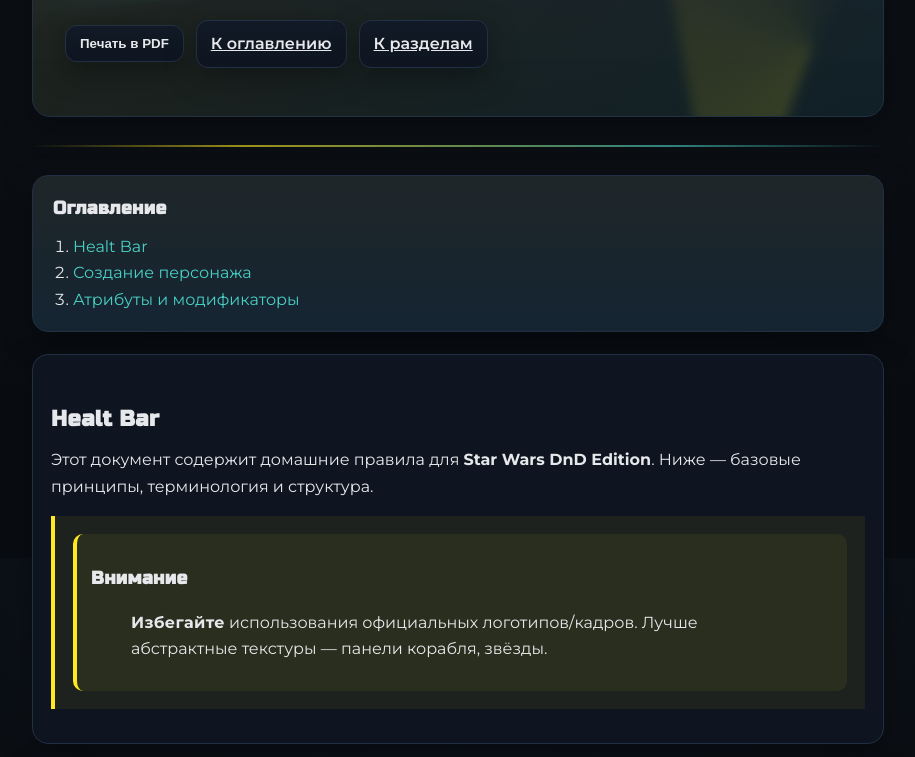
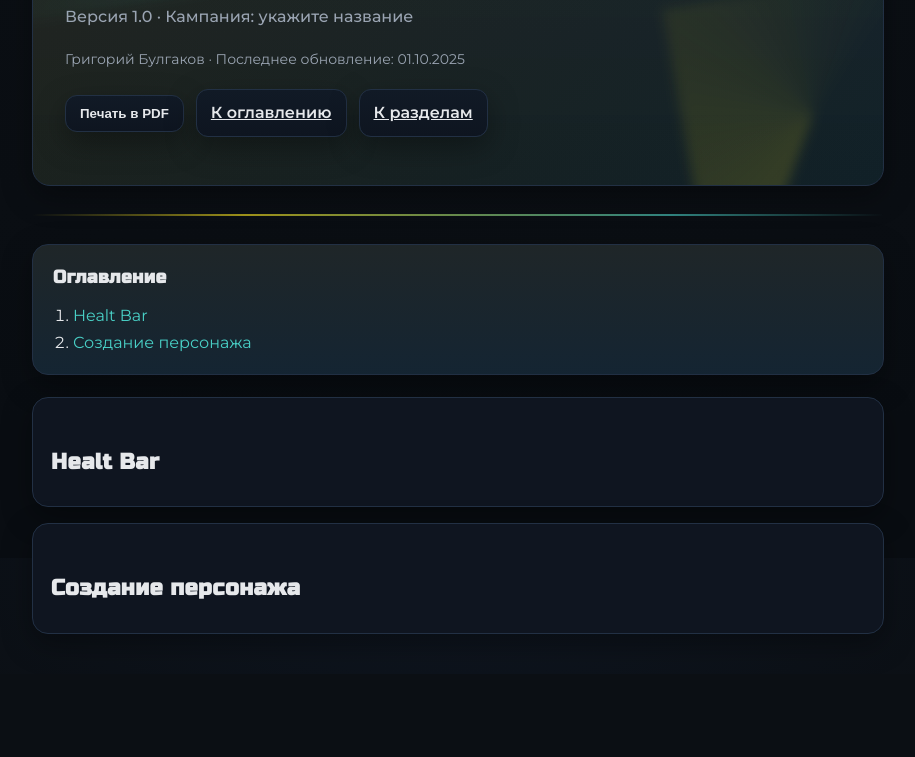
Before and after one commit to grigorybulgakov/star-wars-ttrpg-by-parade, a plain HTML site: page index.html in a window 1280 px wide. Shown: the part 242-999 px from the top of the page, without its empty margins (182-1097 px from the left). After the commit the page ends 916 px from the top, so only its background shows below. Drawn offline with nearby package versions, Linux system fonts and the light colour scheme.

Commit message:
Update index.html

```diff
--- a/index.html
+++ b/index.html
@@ -31,22 +31,16 @@
     p{margin:10px 0}
     .panel{background:linear-gradient(180deg, rgba(255,255,255,.02), rgba(0,0,0,.15)), var(--panel); border:1px solid var(--border);border-radius:16px;padding:18px 20px;box-shadow:var(--shadow)}
     .callout{border-left:4px solid var(--accent);padding:12px 14px;background:rgba(255,232,31,.06);border-radius:10px}
-    .callout strong{letter-spacing:.02em}
     .sw-table{width:100%;border-collapse:collapse;overflow:hidden;border-radius:12px;border:1px solid var(--border)}
     .sw-table th,.sw-table td{padding:10px 12px;border-bottom:1px solid var(--border)}
     .sw-table thead th{font-weight:700;text-align:left;background:rgba(255,232,31,.08)}
     .sw-table tbody tr:nth-child(odd){background:rgba(255,255,255,.02)}
-    .rule-tag{display:inline-block;border:1px solid var(--border);background:#0c131e;padding:2px 8px;border-radius:999px;font-size:12px;color:#9aa4b2}
-    .page-break{break-after:page}
     @page{size:A4;margin:16mm}
     @media print{
       body{background:#fff;color:#000}
       .container{margin:0;max-width:100%;padding:0}
       .cover,.panel,.toc{background:#fff;border-color:#ddd;box-shadow:none}
       .title{text-shadow:none;color:#000}
-      a{color:#000;text-decoration:none}
-      .divider{background:#000;opacity:.1}
-      .callout{background:#f6f7f9;border-color:#000}
       .btn,.toolbar,.no-print{display:none !important}
     }
     .error{margin-top:16px;padding:12px 14px;border-radius:10px;background:#3a1111;border:1px solid #5b1a1a;color:#ffdcdc}
@@ -57,11 +51,11 @@
     <header class="cover">
       <h1 class="title">Star Wars DnD — Домашние правила</h1>
       <p class="subtitle">Версия 1.0 · Кампания: укажите название</p>
-      <p class="meta">Автор: вы · Последнее обновление: <span id="last-upd">—</span></p>
-      <div class="toolbar no-print" id="toolbar">
-        <button class="btn" id="btn-print" onclick="window.print()">Печать в PDF</button>
+      <p class="meta" id="meta">Автор: вы · Последнее обновление: <span id="last-upd">—</span></p>
+      <div class="toolbar no-print">
+        <button class="btn" onclick="window.print()">Печать в PDF</button>
         <a class="btn" href="#toc">К оглавлению</a>
-        <a class="btn" href="#cms-root">К разделам</a>
+        <a class="btn" href="#sections-root">К разделам</a>
       </div>
     </header>
 
@@ -73,16 +67,16 @@
     </nav>
 
     <main>
-      <div id="cms-root"><div class="panel"><p>Загрузка контента…</p></div></div>
+      <div id="sections-root"><div class="panel"><p>Загрузка…</p></div></div>
       <div id="errors"></div>
     </main>
   </div>
 
   <script src="https://cdn.jsdelivr.net/npm/marked/marked.min.js"></script>
   <script>
-    marked.setOptions({ gfm: true, breaks: true });
+    marked.setOptions({ gfm:true, breaks:true });
 
-    const showError = (msg) => {
+    const showError = msg => {
       const box = document.getElementById('errors');
       const div = document.createElement('div');
       div.className = 'error';
@@ -90,81 +84,82 @@
       box.appendChild(div);
     };
 
-    function applyStyle(el, style={}, kind="panel"){
-      const { mt=16, mb=16, pad=18, text, accent, bg, bgImage, fontHead, fontBody, head, border, bar } = style || {};
-      el.style.marginTop = (mt||0)+'px';
-      el.style.marginBottom = (mb||0)+'px';
-      if(kind==="panel"){
-        el.style.padding = (pad||18)+'px';
-        if(bg) el.style.background = bg;
-        if(text) el.style.color = text;
-        if(bgImage){
-          el.style.backgroundImage = `url(${bgImage})`;
-          el.style.backgroundSize = 'cover';
-          el.style.backgroundRepeat = 'no-repeat';
-        }
-      }
-      if(kind==="callout"){
-        el.style.padding = (pad||12)+'px';
-        if(bg) el.style.background = bg;
-        if(bar) el.style.borderLeft = `4px solid ${bar}`;
-        if(text) el.style.color = text;
-      }
-      if(fontHead) el.style.setProperty('--font-head', fontHead);
-      if(fontBody) el.style.setProperty('--font-body', fontBody);
+    const el = (tag, cls) => { const x=document.createElement(tag); if(cls) x.className=cls; return x; };
+
+    function applyBoxStyle(node, style={}){
+      const { mt=16, mb=16, pad=18, bg, text } = style;
+      node.style.marginTop = mt+'px';
+      node.style.marginBottom = mb+'px';
+      if(pad!=null) node.style.padding = pad+'px';
+      if(bg) node.style.background = bg;
+      if(text) node.style.color = text;
     }
 
-    function renderSection(item){
-      const wrap = document.createElement('section');
-      wrap.className = 'panel';
-      applyStyle(wrap, item.style || {}, 'panel');
-      const h = document.createElement('h2');
-      h.textContent = item.title || 'Раздел';
-      const body = document.createElement('div');
-      body.innerHTML = marked.parse(item.body || '');
-      if(item.style && item.style.fontHead) h.style.fontFamily = item.style.fontHead;
-      if(item.style && item.style.fontBody) body.style.fontFamily = item.style.fontBody;
-      wrap.appendChild(h); wrap.appendChild(body);
-      return wrap;
+    function hTag(level, text){ const h = document.createElement('h'+level); h.textContent=text; return h; }
+
+    function renderBlock(block){
+      const type = block.type || 'markdown';
+
+      if(type === 'markdown'){
+        const box = el('div');
+        applyBoxStyle(box, block.style);
+        box.innerHTML = marked.parse(block.body||'');
+        return box;
+      }
+
+      if(type === 'subheading'){
+        const lvl = block.tocLevel===3 ? 3 : 2;
+        const h = hTag(lvl, block.title||'Подзаголовок');
+        if(block.includeInTOC===false) h.setAttribute('data-toc','off');
+        return h;
+      }
+
+      if(type === 'callout'){
+        const wrap = el('div','callout'); applyBoxStyle(wrap, block.style);
+        if(block.title){ const h = hTag(block.tocLevel===3?3:2, block.title); if(block.includeInTOC===false) h.setAttribute('data-toc','off'); wrap.appendChild(h); }
+        const inner = el('div'); inner.innerHTML = marked.parse(block.text||''); wrap.appendChild(inner);
+        return wrap;
+      }
+
+      if(type === 'table'){
+        const wrap = el('div'); applyBoxStyle(wrap, block.style);
+        if(block.title){ const h = hTag(block.tocLevel===3?3:2, block.title); if(block.includeInTOC===false) h.setAttribute('data-toc','off'); wrap.appendChild(h); }
+        const tbl = el('table','sw-table');
+        const thead = el('thead'); const trh = el('tr');
+        (block.columns||[]).forEach(c=>{ const th=el('th'); th.textContent=c; trh.appendChild(th); });
+        thead.appendChild(trh); tbl.appendChild(thead);
+        const tbody = el('tbody');
+        (block.rows||[]).forEach(r=>{
+          const tr=el('tr');
+          (r||[]).forEach(v=>{ const td=el('td'); td.textContent=v; tr.appendChild(td); });
+          tbody.appendChild(tr);
+        });
+        tbl.appendChild(tbody); wrap.appendChild(tbl);
+        return wrap;
+      }
+
+      // fallback
+      const box = el('div'); box.textContent = '[неизвестный блок]'; return box;
     }
 
-    function renderCallout(item){
-      const wrap = document.createElement('section');
-      applyStyle(wrap, item.style || {}, 'callout');
-      const inner = document.createElement('div');
-      inner.className = 'callout';
-      const h = document.createElement('h3');
-      h.textContent = item.title || 'Внимание';
-      h.setAttribute('data-toc','callout');
-      const body = document.createElement('div');
-      body.innerHTML = marked.parse(item.text || '');
-      if(item.style && item.style.fontHead) h.style.fontFamily = item.style.fontHead;
-      if(item.style && item.style.fontBody) body.style.fontFamily = item.style.fontBody;
-      inner.appendChild(h); inner.appendChild(body); wrap.appendChild(inner);
-      return wrap;
+    function renderSection(section){
+      const panel = el('section','panel'); applyBoxStyle(panel, section.style);
+      // заголовок H2, можно скрыть (empty title)
+      if(section.title){
+        const h = hTag(2, section.title);
+        if(section.includeInTOC === false) h.setAttribute('data-toc','off');
+        panel.appendChild(h);
+      }
+
+      (section.blocks||[]).forEach(b => {
+        const node = renderBlock(b);
+        panel.appendChild(node);
+      });
+
+      return panel;
     }
 
-    function renderTable(item){
-      const wrap = document.createElement('section');
-      wrap.className = 'panel';
-      applyStyle(wrap, item.style || {}, 'panel');
-      const h = document.createElement('h2'); h.textContent = item.title || 'Таблица';
-      const table = document.createElement('table'); table.className='sw-table';
-      const thead = document.createElement('thead'); const trh = document.createElement('tr');
-      (item.columns||[]).forEach(c=>{ const th=document.createElement('th'); th.textContent=c; if(item.style && item.style.head) th.style.background=item.style.head; trh.appendChild(th); });
-      thead.appendChild(trh);
-      const tbody = document.createElement('tbody');
-      (item.rows||[]).forEach(r=>{
-        const tr=document.createElement('tr');
-        [r.c1,r.c2,r.c3,r.c4,r.c5,r.c6].filter(v=>v!==undefined).forEach(val=>{ const td=document.createElement('td'); td.textContent=val; tr.appendChild(td); });
-        tbody.appendChild(tr);
-      });
-      table.appendChild(thead); table.appendChild(tbody);
-      wrap.appendChild(h); wrap.appendChild(table);
-      return wrap;
-    }
-
-    function regenerateTOC(settings){
+    function regenTOC(settings){
       const main = document.querySelector('main');
       const toc = document.getElementById('toc-list');
       if(!main || !toc) return;
@@ -172,9 +167,9 @@
       const levels = (settings?.toc?.levels?.length ? settings.toc.levels : [2,3]).sort();
       const selector = levels.map(l => `h${l}`).join(', ');
       let hs = [...main.querySelectorAll(selector)];
-      if(settings?.toc?.excludeCallouts){
-        hs = hs.filter(h => h.getAttribute('data-toc') !== 'callout');
-      }
+      // исключать элементы, помеченные data-toc="off"
+      hs = hs.filter(h => h.getAttribute('data-toc') !== 'off');
+
       toc.innerHTML = '';
       let ol = toc, lastLevel = Math.min(...levels);
       hs.forEach((h, idx)=>{
@@ -190,79 +185,39 @@
     }
 
     async function getJSON(path){
-      try{
-        const res = await fetch(path, {cache:'no-cache'});
-        if(!res.ok) throw new Error(`${path} → HTTP ${res.status}`);
-        return await res.json();
-      }catch(err){
-        showError(`Не удалось загрузить ${path}. ${err.message}`);
-        throw err;
-      }
+      const r = await fetch(path, {cache:'no-cache'});
+      if(!r.ok){ showError(`${path}: HTTP ${r.status}`); throw new Error(path); }
+      return r.json();
     }
 
     (async function(){
       try{
-        const [settings, sections, callouts, tables] = await Promise.all([
+        const [settings, sectionsFile] = await Promise.all([
           getJSON('./content/settings.json'),
-          getJSON('./content/sections.json'),
-          getJSON('./content/callouts.json'),
-          getJSON('./content/tables.json')
+          getJSON('./content/sections.json')
         ]);
 
-        // Заголовок/обложка
+        // Обложка: автор/дата управляются из settings
         if (settings?.pageTitle) document.title = settings.pageTitle;
         if (settings?.cover){
-          const { title, subtitle, author, showPrintButton, dateMode, dateText } = settings.cover;
-          const cover = document.querySelector('.cover');
-          if(title) cover.querySelector('.title').textContent = title;
-          if(subtitle) cover.querySelector('.subtitle').textContent = subtitle;
-          const meta = cover.querySelector('.meta');
-          const dateStr = (dateMode === 'manual' && dateText && dateText.trim())
-            ? dateText.trim()
-            : new Date().toLocaleDateString('ru-RU');
-          meta.textContent = (author || 'Автор:') + ' · Последнее обновление: ' + dateStr;
-          if (showPrintButton === false) document.getElementById('btn-print').style.display='none';
-        } else {
-          document.getElementById('last-upd').textContent = new Date().toLocaleDateString('ru-RU');
+          const meta = document.getElementById('meta');
+          const { author, dateMode, dateText } = settings.cover;
+          const dateStr = (dateMode === 'manual' && dateText?.trim()) ? dateText.trim() : new Date().toLocaleDateString('ru-RU');
+          meta.innerHTML = `${author || 'Автор: вы'} · Последнее обновление: <span>${dateStr}</span>`;
         }
 
-        // Рендер
-        const root = document.getElementById('cms-root');
-        root.innerHTML='';
-        const sectionNodes = {};
-        (sections.items||[])
+        const root = document.getElementById('sections-root');
+        root.innerHTML = '';
+        (sectionsFile.items||[])
           .sort((a,b)=>(a.order||0)-(b.order||0))
-          .forEach(item=>{
-            const id = (item.id && String(item.id).trim()) ||
-                       (item.title||'').toLowerCase().replace(/[^a-z0-9]+/g,'-').replace(/(^-|-$)/g,'');
-            const node = renderSection(item);
-            if(id) node.id = id;
-            sectionNodes[id] = node;
+          .forEach(sec=>{
+            const node = renderSection(sec);
+            if(sec.id) node.id = sec.id;
             root.appendChild(node);
           });
 
-        (callouts.items||[])
-          .sort((a,b)=>(a.order||0)-(b.order||0))
-          .forEach(item=>{
-            const parent = item.parent && String(item.parent).trim();
-            const node = renderCallout(item);
-            if(parent && sectionNodes[parent]) sectionNodes[parent].appendChild(node);
-            else root.appendChild(node);
-          });
-
-        (tables.items||[])
-          .sort((a,b)=>(a.order||0)-(b.order||0))
-          .forEach(item=>{
-            const parent = item.parent && String(item.parent).trim();
-            const node = renderTable(item);
-            if(parent && sectionNodes[parent]) sectionNodes[parent].appendChild(node);
-            else root.appendChild(node);
-          });
-
-        regenerateTOC(settings);
-      }catch(e){
-        // ошибки уже показаны через showError
-      }
+        regenTOC(settings);
+      }catch(e){}
     })();
   </script>
 </body>
```
